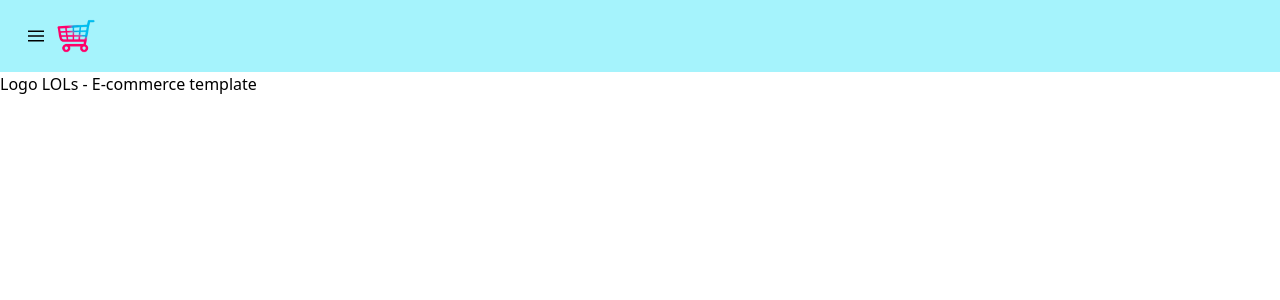
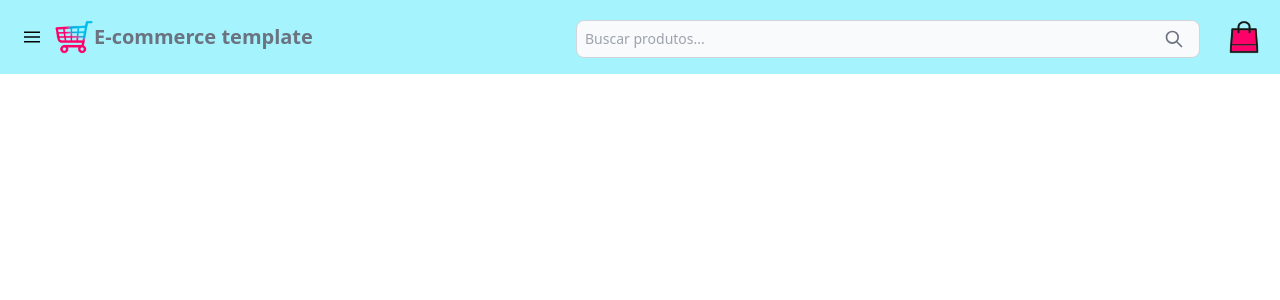
Before and after one commit to rlazarini/case-adoorei, a Vue app: page / in a window 1280 px wide. Shown: the top 300 px of the page. Built offline with nearby package versions, Linux system fonts and the light colour scheme.

Commit message:
feat(header): End basic layout to header

```diff
--- a/src/components/Header.vue
+++ b/src/components/Header.vue
@@ -1,13 +1,13 @@
 <template>
   <header class="bg-white">
     <nav class="relative px-4 py-4 flex justify-start items-center bg-cyan-200">
-      <div class="">
+      <div class="mr-1.5">
         <button
-          class="navbar-burger flex items-center text-black p-3"
+          class="navbar-burger flex items-center text-black p-2"
           @click="toggleMenu"
         >
           <svg
-            class="block h-4 w-4 fill-current"
+            class="block h-6 w-4 fill-current"
             viewBox="0 0 20 20"
             xmlns="http://www.w3.org/2000/svg"
           >
@@ -16,12 +16,55 @@
         </button>
       </div>
       <a
-        class="text-3xl font-bold leading-none"
+        class="text-3xl font-bold leading-none flex items-center"
         href="#"
       >
         <img
           src="cart-logo.png"
           alt="E-commerce Template"
+          class="h-10"
+        >
+        <h1 class="text-xl text-gray-500">{{ title }}</h1>
+      </a>
+      <form class="ml-auto mr-6 w-1/2 mt-1">
+        <div class="relative">
+          <input
+            type="search"
+            id="product-search"
+            class="block outline-none w-full p-2 text-sm text-gray-900 border border-gray-300 rounded-lg bg-gray-50 focus:ring-blue-500 focus:border-blue-500"
+            placeholder="Buscar produtos..."
+            required
+          >
+          <button
+            type="submit"
+            class="absolute inset-y-0 right-4 flex items-center pl-3 pointer-events-none"
+          >
+            <svg
+              aria-hidden="true"
+              class="w-5 h-5 text-gray-500"
+              fill="none"
+              stroke="currentColor"
+              viewBox="0 0 24 24"
+              xmlns="http://www.w3.org/2000/svg"
+            >
+              <path
+                stroke-linecap="round"
+                stroke-linejoin="round"
+                stroke-width="2"
+                d="M21 21l-6-6m2-5a7 7 0 11-14 0 7 7 0 0114 0z"
+              ></path>
+            </svg>
+          </button>
+        </div>
+      </form>
+      <a
+        class="text-3xl font-bold leading-none items-top"
+        title="Sacola de compras"
+        href="#"
+      >
+        <img
+          src="checkout.png"
+          alt="Sacola"
           class="h-10"
         >
       </a>
@@ -90,7 +133,6 @@
         </div>
       </nav>
     </div>
-    Logo LOLs - {{ title }}
   </header>
 </template>
 
```
Also changed, not shown: public/checkout.png.
